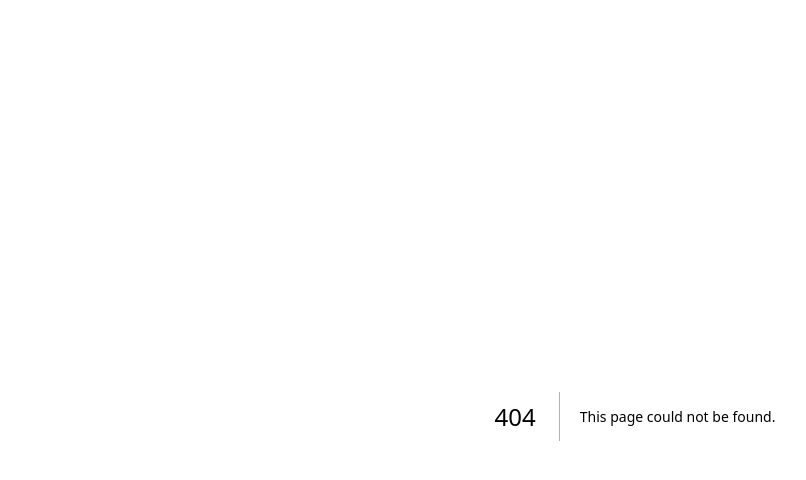
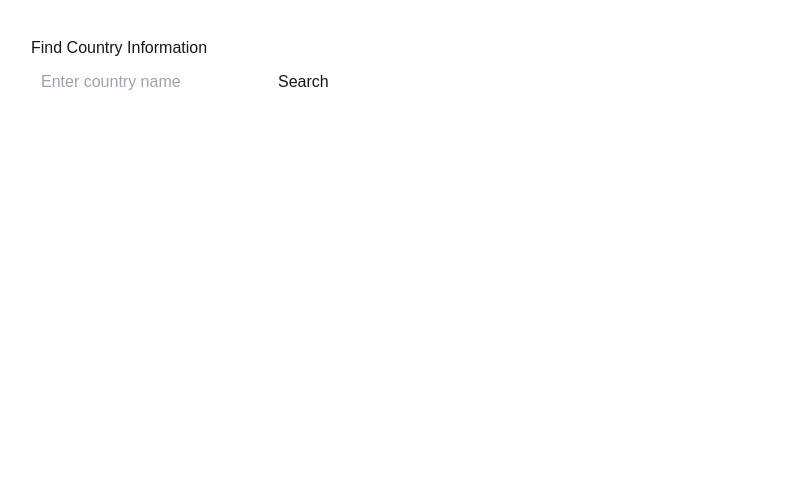
Before and after one commit to ipCrazy/brain, a Next.js app: page /country in a window 1280 px wide. Before the commit this address had no page. Shown: the top 480 px of the page, without its empty margins (5-811 px from the left). Built offline with nearby package versions, Linux system fonts and the light colour scheme.

Commit message:
Test structured ollama returns

```diff
--- /dev/null
+++ b/app/api/country/route.ts
@@ -0,0 +1,44 @@
+import { NextRequest, NextResponse } from 'next/server';
+import ollama from 'ollama';
+import { z } from 'zod';
+import { zodToJsonSchema } from 'zod-to-json-schema';
+
+// Zod šema za validaciju odgovora
+const CountrySchema = z.object({
+  name: z.string(),
+  capital: z.string(),
+  population: z.number(),
+  flagColor: z.string(),
+});
+
+export async function POST(req: NextRequest) {
+  try {
+    const body = await req.json();
+    const { country } = body;
+
+    if (!country) {
+      return NextResponse.json(
+        { error: 'Country name is required' },
+        { status: 400 }
+      );
+    }
+
+    // Pozivanje Ollama API-ja sa definisanom šemom
+    const response = await ollama.chat({
+      model: 'qwen2.5:1.5b', // Zameniti odgovarajućim modelom
+      messages: [{ role: 'user', content: `Tell me about ${country}` }],
+      format: zodToJsonSchema(CountrySchema),
+    });
+
+    // Parsiranje odgovora i validacija sa Zod
+    const parsedData = CountrySchema.parse(JSON.parse(response.message.content));
+
+    return NextResponse.json(parsedData);
+  } catch (error: any) {
+    console.error('Error fetching data from Ollama:', error);
+    return NextResponse.json(
+      { error: 'Failed to fetch data from Ollama' },
+      { status: 500 }
+    );
+  }
+}
--- /dev/null
+++ b/app/country/page.tsx
@@ -0,0 +1,65 @@
+'use client';
+
+import React, { useState } from 'react';
+
+const CountryPage: React.FC = () => {
+  const [country, setCountry] = useState('');
+  const [result, setResult] = useState<any>(null);
+  const [error, setError] = useState('');
+
+  const handleSubmit = async (e: React.FormEvent) => {
+    e.preventDefault();
+    setError('');
+    setResult(null);
+
+    try {
+      const response = await fetch('/api/country', {
+        method: 'POST',
+        headers: { 'Content-Type': 'application/json' },
+        body: JSON.stringify({ country }),
+      });
+
+      if (!response.ok) {
+        const errorData = await response.json();
+        throw new Error(errorData.error || 'Unknown error occurred');
+      }
+
+      const data = await response.json();
+      setResult(data);
+    } catch (err: any) {
+      setError(err.message);
+    }
+  };
+
+  return (
+    <div style={{ padding: '20px' }}>
+      <h1>Find Country Information</h1>
+      <form onSubmit={handleSubmit}>
+        <input
+          type="text"
+          placeholder="Enter country name"
+          value={country}
+          onChange={(e) => setCountry(e.target.value)}
+          style={{ padding: '10px', marginRight: '10px' }}
+        />
+        <button type="submit" style={{ padding: '10px' }}>
+          Search
+        </button>
+      </form>
+
+      {error && <p style={{ color: 'red' }}>{error}</p>}
+
+      {result && (
+        <div style={{ marginTop: '20px', padding: '10px', border: '1px solid #ccc' }}>
+          <h2>Country Information:</h2>
+          <p><strong>Name:</strong> {result.name}</p>
+          <p><strong>Capital:</strong> {result.capital}</p>
+          <p><strong>Population:</strong> {result.population}</p>
+          <p><strong>Flag Colors:</strong> {result.flagColor}</p>
+        </div>
+      )}
+    </div>
+  );
+};
+
+export default CountryPage;
--- a/tsconfig.json
+++ b/tsconfig.json
@@ -22,6 +22,6 @@
       "@/*": ["./*"]
     }
   },
-  "include": ["next-env.d.ts", "**/*.ts", "**/*.tsx", ".next/types/**/*.ts"],
+  "include": ["next-env.d.ts", "**/*.ts", "**/*.tsx", ".next/types/**/*.ts", "app/ollama/page.js"],
   "exclude": ["node_modules"]
 }
```
Also changed, not shown: package.json (+8 -5 lines), 2 other files (tests, documents, lock files or other folders).
